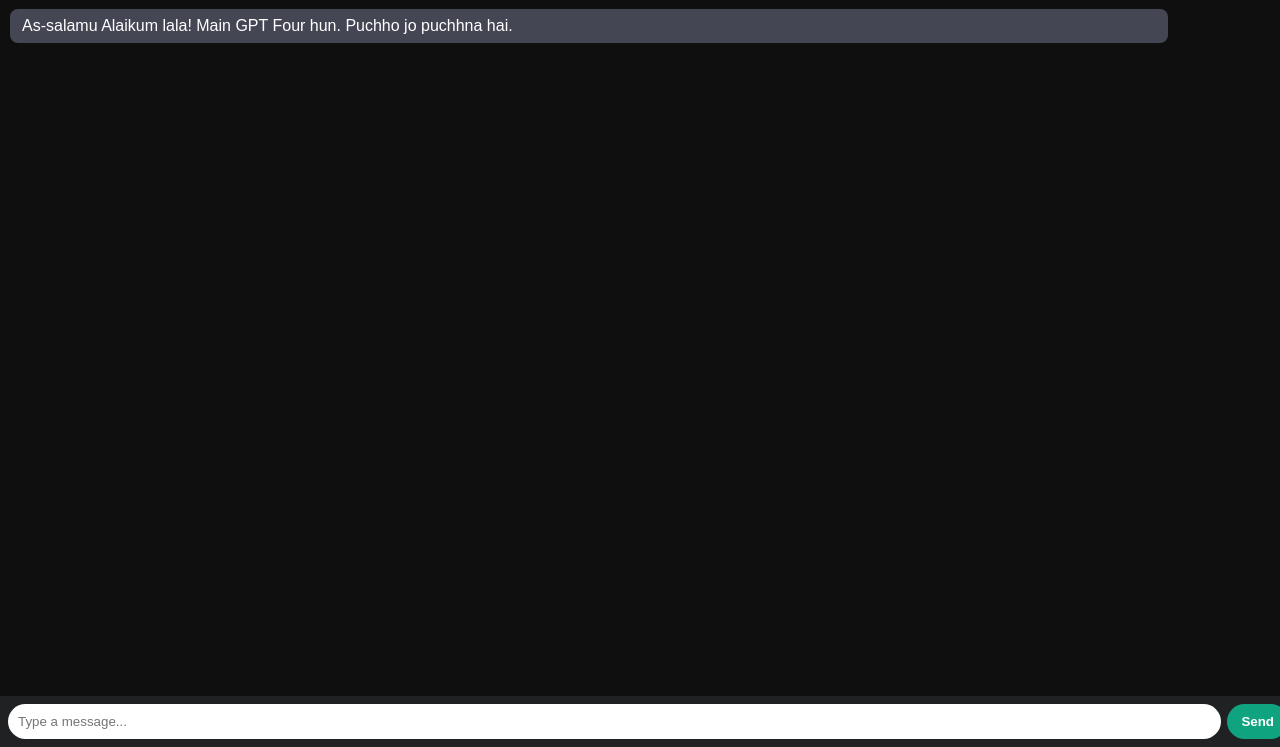
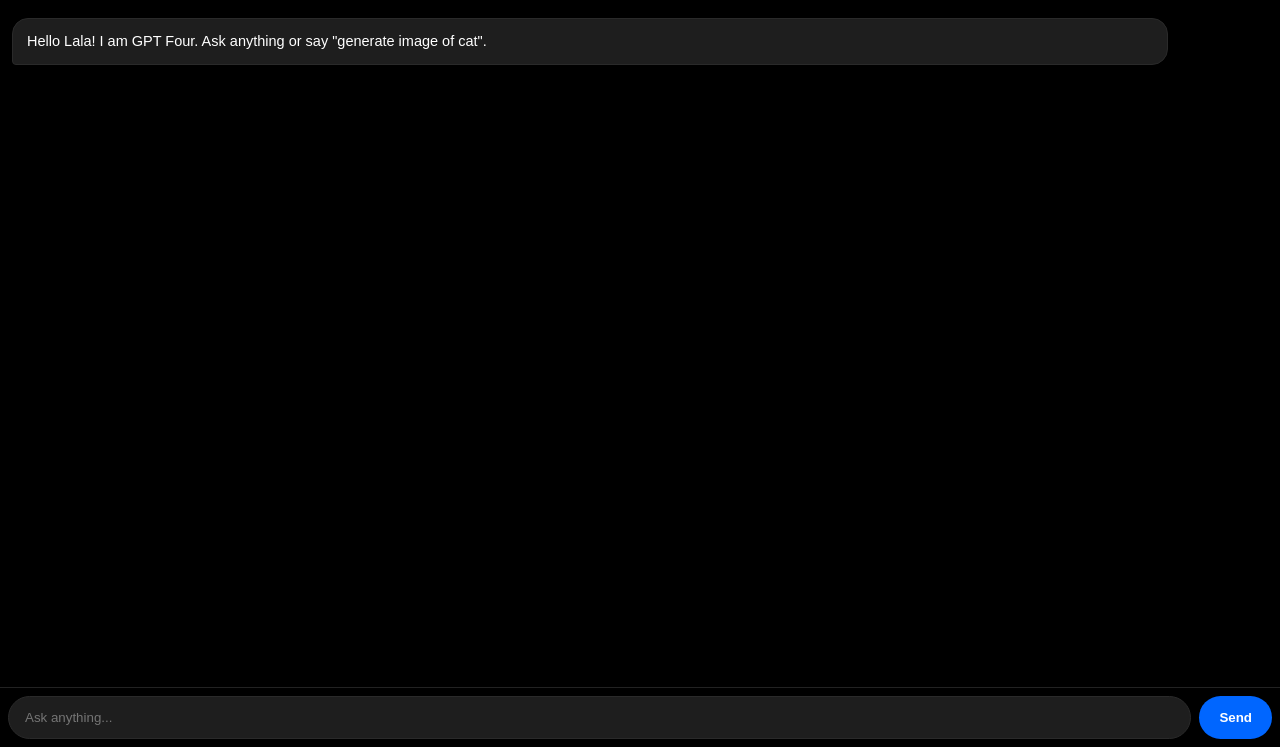
Before and after one commit to chat0086/GPT4, a plain HTML site: page index.html in a window 1280 px wide. Shown: the part 53-800 px from the top of the page. Drawn offline with Linux system fonts and the light colour scheme.

Commit message:
Update index.html

```diff
--- a/index.html
+++ b/index.html
@@ -2,35 +2,53 @@
 <html>
 <head>
 <meta charset="utf-8">
-<meta name="viewport" content="width=device-width, initial-scale=1">
+<meta name="viewport" content="width=device-width,initial-scale=1,user-scalable=no">
 <title>GPT Four</title>
 <style>
-body{margin:0;background:#0f0f0f;color:#fff;font-family:sans-serif}
-.header{background:#202123;padding:12px;text-align:center;font-weight:bold;font-size:18px;border-bottom:1px solid #333}
-#chat{height:80vh;overflow:auto;padding:10px}
-.msg{padding:8px 12px;margin:6px 0;border-radius:8px;max-width:90%}
-.user{background:#343541;align-self:flex-end;margin-left:20px}
-.bot{background:#444654}
-.footer{display:flex;padding:8px;background:#202123;position:fixed;bottom:0;width:100%}
-input{flex:1;padding:10px;border-radius:20px;border:none;outline:none}
-button{margin-left:6px;padding:10px 14px;border-radius:20px;border:none;background:#10a37f;color:#fff;font-weight:bold}
+*{margin:0;padding:0;box-sizing:border-box}
+body{background:#000;color:#fff;font-family:Arial;height:100vh;display:flex;flex-direction:column}
+#top{height:50px;background:#000;display:flex;align-items:center;justify-content:center;font-weight:900;font-size:22px;border-bottom:1px solid #222}
+#chat{flex:1;overflow-y:auto;padding:12px;padding-bottom:85px}
+.m{padding:11px 14px;border-radius:16px;margin:9px 0;font-size:14.5px;line-height:1.6;max-width:92%;white-space:pre-wrap;word-wrap:break-word}
+.u{background:#0066ff;margin-left:auto;border-bottom-right-radius:4px}
+.a{background:#1e1e1e;margin-right:auto;border-bottom-left-radius:4px;border:1px solid #2a2a2a}
+.m img{max-width:100%;border-radius:12px;margin-top:8px;display:block}
+#bar{position:fixed;bottom:0;left:0;right:0;background:#000;padding:8px;display:flex;gap:8px;border-top:1px solid #222}
+#bar input{flex:1;background:#1e1e1e;border:1px solid #2a2a2a;color:#fff;padding:13px 16px;border-radius:25px;outline:none}
+#bar button{background:#0066ff;border:none;color:#fff;padding:0 20px;border-radius:25px;font-weight:bold}
 </style>
 </head>
 <body>
-<div class="header">GPT Four - by Ziddi Malik</div>
-<div id="chat"><div class="msg bot">As-salamu Alaikum lala! Main GPT Four hun. Puchho jo puchhna hai.</div></div>
-<div class="footer"><input id="q" placeholder="Type a message..."><button onclick="send()">Send</button></div>
+<div id="top">GPT FOUR</div>
+<div id="chat">
+<div class="m a">Hello Lala! I am GPT Four. Ask anything or say "generate image of cat".</div>
+</div>
+<div id="bar">
+<input id="q" placeholder="Ask anything...">
+<button onclick="ask()">Send</button>
+</div>
 <script>
-let c=document.getElementById('chat');
-function send(){
-let i=document.getElementById('q');let t=i.value;if(!t)return;
-c.innerHTML+=`<div class="msg user">${t}</div>`;
-i.value='';c.scrollTop=c.scrollHeight;
-setTimeout(()=>{
-c.innerHTML+=`<div class="msg bot">Ziddi Malik bhai, aapne pucha: "${t}". Ye GPT Four ka jawab hai. Aap isko mazeed advance API se connect kar sakte hain.</div>`;
-c.scrollTop=c.scrollHeight;
-},600);
+let chat=document.getElementById('chat');
+let inp=document.getElementById('q');
+function add(t,c,h=false){let d=document.createElement('div');d.className='m '+c;if(h)d.innerHTML=t;else d.textContent=t;chat.appendChild(d);chat.scrollTop=chat.scrollHeight;return d;}
+function isImg(t){let l=t.toLowerCase();return l.includes('generate image')||l.includes('image banao')||l.includes('تصویر')||l.startsWith('/image');}
+async function ask(){
+ let text=inp.value.trim();if(!text)return;
+ add(text,'u');inp.value='';
+ if(isImg(text)){
+  let p=text.replace(/generate image of/i,'').replace(/image banao/i,'').trim()||text;
+  let loader=add('🎨 Generating image: '+p+'...','a');
+  let url='https://image.pollinations.ai/prompt/'+encodeURIComponent(p+', 4k, detailed')+'?nologo=true&seed='+Math.floor(Math.random()*10000);
+  loader.remove();
+  add('Image: '+p+'<img src="'+url+'" onload="this.scrollIntoView()">','a',true);return;
+ }
+ let loader=add('Thinking...','a');
+ try{
+  let r=await fetch('https://text.pollinations.ai/openai',{method:'POST',headers:{'Content-Type':'application/json'},body:JSON.stringify({model:'openai',messages:[{role:'system',content:'You are GPT Four by Ziddi Malik. You know everything. Answer in user language. Support all languages.'},{role:'user',content:text}]})});
+  let j=await r.json();let ans=j.choices[0].message.content;loader.remove();add(ans,'a');
+ }catch(e){loader.remove();add('Network error lala, try again.','a');}
 }
+inp.addEventListener('keydown',e=>{if(e.key==='Enter')ask();});
 </script>
 </body>
 </html>
```
